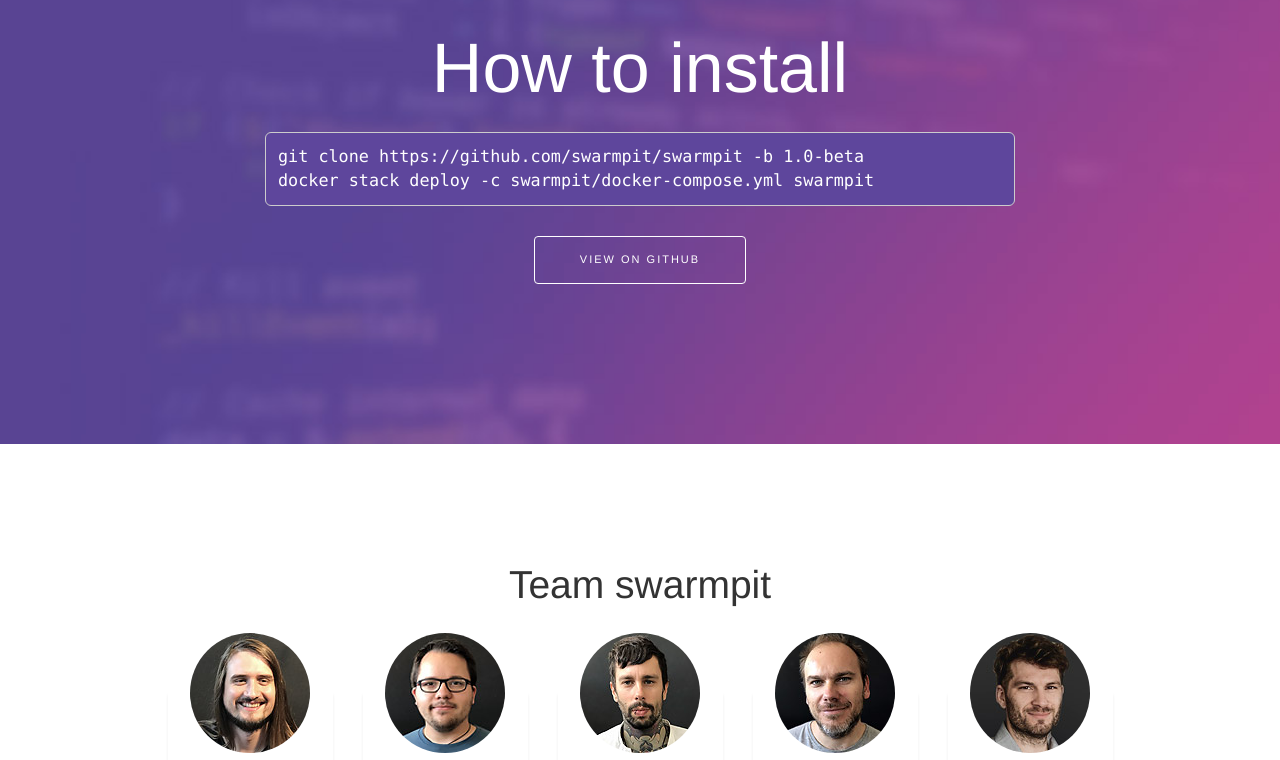
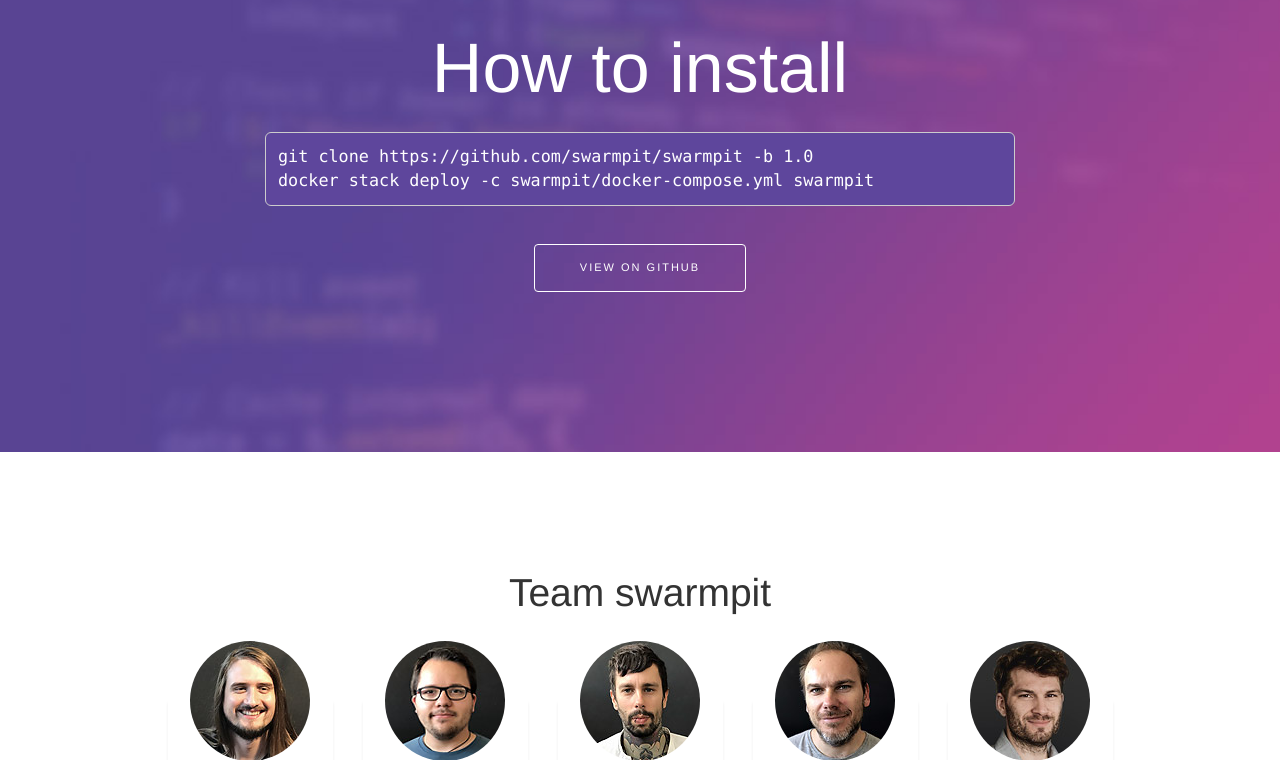
Before and after one commit to swarmpit/swarmpit.io, a website: page index.html in a window 1280 px wide. Shown: the part 3620-4380 px from the top of the page. Drawn offline with nearby package versions, Linux system fonts and the light colour scheme; files that its build step writes are made by us from their sources.

Commit message:
install 1.0

```diff
--- a/index.html
+++ b/index.html
@@ -298,8 +298,9 @@
                 <h2 class="section-heading">How to install</h2>
                 <hr>
                 <pre class="install">
-git clone https://github.com/swarmpit/swarmpit -b 1.0-beta
+git clone https://github.com/swarmpit/swarmpit -b 1.0
 docker stack deploy -c swarmpit/docker-compose.yml swarmpit</pre>
+                <hr>
                 <p><a href="https://github.com/swarmpit/swarmpit" class="btn btn-outline btn-xl page-scroll">View on
                     Github</a></p>
             </div>
```
